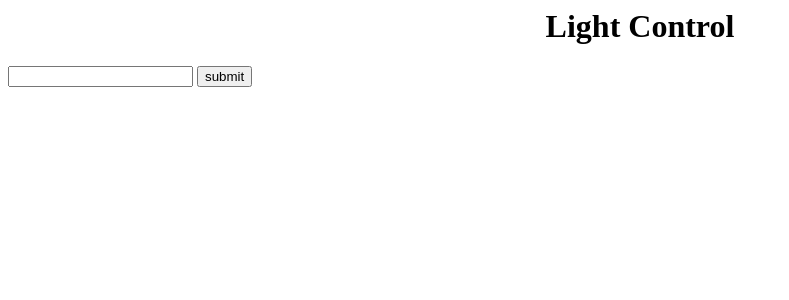
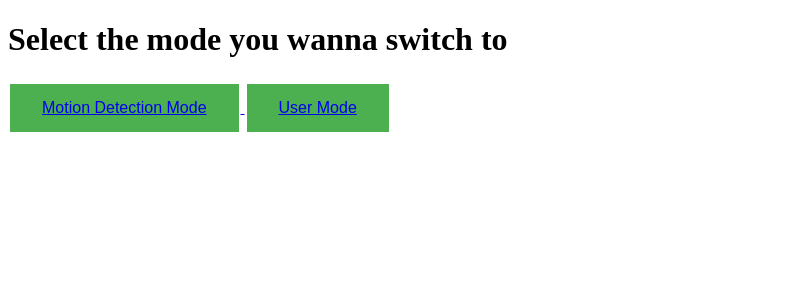
Before and after one commit to gitanjali1077/iot, a Django app: page /index/ in a window 1280 px wide. Shown: the top 300 px of the page, without its empty margins (0-789 px from the left). Run offline with Django 3.2, Linux system fonts and the light colour scheme.

Commit message:
next addition

```diff
--- a/interact/templates/index.html
+++ b/interact/templates/index.html
@@ -1 +1,33 @@
-<h1> Hello </h1>
+<!DOCTYPE html>
+<html>
+<head>
+<style>
+.button {
+    background-color: #4CAF50; /* Green */
+    border: none;
+    color: white;
+    padding: 15px 32px;
+    text-align: center;
+    text-decoration: none;
+    display: inline-block;
+    font-size: 16px;
+    margin: 4px 2px;
+    cursor: pointer;
+}
+
+.button2 {background-color: #008CBA;} /* Blue */
+.button3 {background-color: #f44336;} /* Red */
+.button4 {background-color: #e7e7e7; color: black;} /* Gray */
+.button5 {background-color: #555555;} /* Black */
+</style>
+</head>
+<body>
+
+<h1> Select the mode you wanna switch to </h1>
+
+
+<button class="button"><a href="{% url 'motion' %}">Motion Detection Mode</button>
+<button class="button "><a href="{% url 'index' %}">User Mode</button>
+
+</body>
+</html>
--- /dev/null
+++ b/interact/templates/motion.html
@@ -0,0 +1,5 @@
+{% load staticfiles %}
+
+<h2> Motion Detection Mode </h2>
+
+<a href="{% url 'kill' %}"> Stop this and switch to another mode.</a>
--- a/interact/templates/page.html
+++ b/interact/templates/page.html
@@ -1,14 +1,46 @@
+{% load staticfiles %}
+
+<title>Bootstrap Example</title>
+  <meta charset="utf-8">
+  <meta name="viewport" content="width=device-width, initial-scale=1">
+  <link rel="stylesheet" href="https://maxcdn.bootstrapcdn.com/bootstrap/3.3.7/css/bootstrap.min.css">
+  <script src="https://ajax.googleapis.com/ajax/libs/jquery/3.3.1/jquery.min.js"></script>
+  <script src="https://maxcdn.bootstrapcdn.com/bootstrap/3.3.7/js/bootstrap.min.js"></script>
+</head>
+<style>
+body  {
+    background-image: url("raspi.png");
+    background-color: #cccccc;
+}
+</style>
+<body>
+
+<div class="row">
+  <div class="col-sm-3"></div>
+  <div class="col-sm-7">
 
 <!-- templates/home.html-->
 {% csrf_token %}
 {% block title %}<h1 style="text-align: center">Light Control</h1>{% endblock %}
 
 {% block content %}
-
 <form method="post" >
  {% csrf_token %}
-<input type="text" name="light">
-<input type="submit" value="submit" >
+
+  <div class="form-group">
+    <label for="exampleInputEmail1">Light Mode</label>
+    <input type="text" class="form-control" id="exampleInputEmail1" aria-describedby="emailHelp"  name="light">
+     </div>
+    <button type="submit" class="btn btn-primary">Submit</button>
 </form>
 {{msg}}
 {% endblock %}
+
+
+
+</div>
+  <div class="col-sm-2"></div>
+</div>
+
+
+</body>
--- a/interact/views.py
+++ b/interact/views.py
@@ -3,7 +3,7 @@ from django.shortcuts import render, redirect
 from django import forms
 from .forms import Inputlog
 from django.core.mail import EmailMessage
-
+import os
 # Create your views here.
 
 
@@ -36,3 +36,25 @@ def index(request):
              print ("On the light")
 
     return render(request, 'page.html', {'user_form': user_form1,'msg':msg })
+
+def index1(request):
+         return render(request, 'index.html', {
+           #user_form
+              })
+def motion(request):
+     cmd = "python D:/Map_project/basic-motion-detection/motion_detector.py"
+
+     os.system(cmd)  # returns the exit code in unix
+
+     return render(request, 'motion.html', {
+           #user_form
+              })
+
+def kill(request):
+     cmd = "pkill -f D:/Map_project/basic-motion-detection/motion_detector.py"
+
+     os.system(cmd)  # returns the exit code in unix
+
+     return render(request, 'index.html', {
+           #user_form
+              })
--- a/iot/urls.py
+++ b/iot/urls.py
@@ -15,9 +15,14 @@ Including another URLconf
 """
 from django.conf.urls import url
 from django.contrib import admin
-from interact.views import index
+from interact.views import index,index1,motion,kill
 
 urlpatterns = [
     url(r'^admin/', admin.site.urls),
-    url(r'^index/', index,name='index'),
+    url(r'^index/', index1,name='index1'),
+    url(r'^page/', index,name='index'),
+    url(r'^motion/', motion,name='motion'),
+    url(r'^kill/', kill,name='kill'),
+
+    #url(r'^index/', index,name='index'),
 ]
```
Also changed, not shown: command.py (added, +8 -0 lines), interact/command.py (added, +8 -0 lines), interact/static/raspi.png (added).
